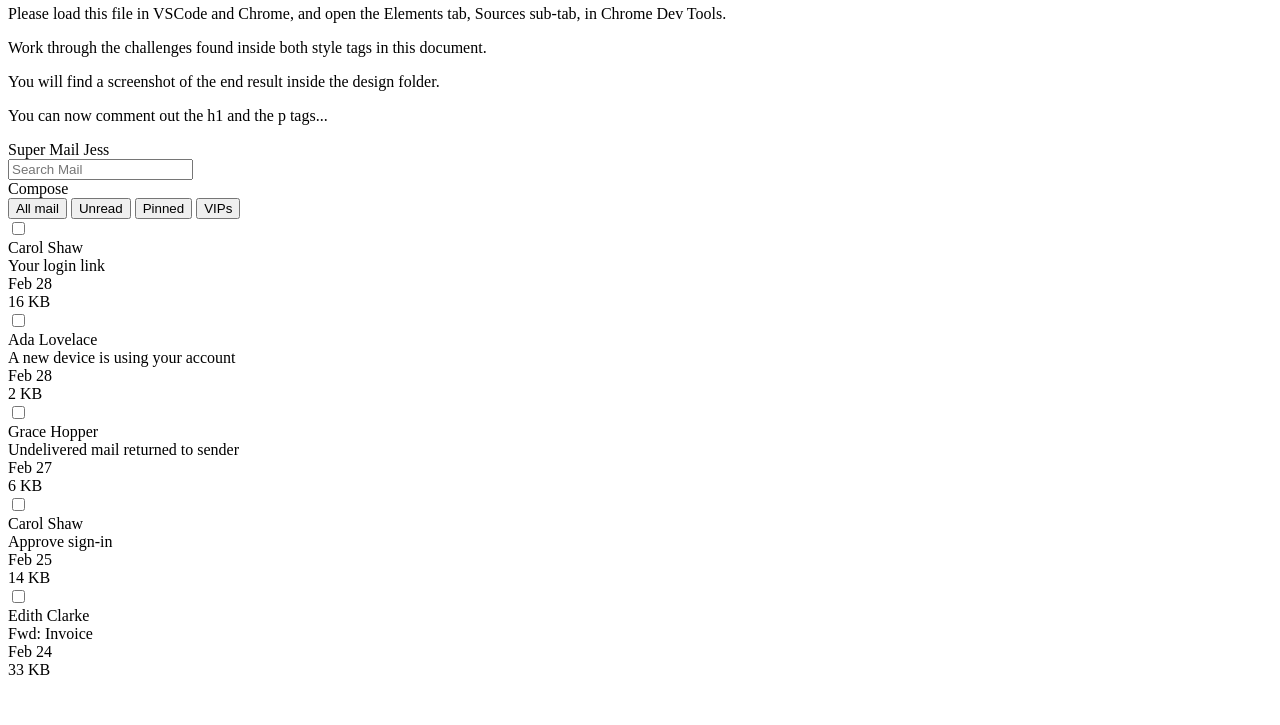
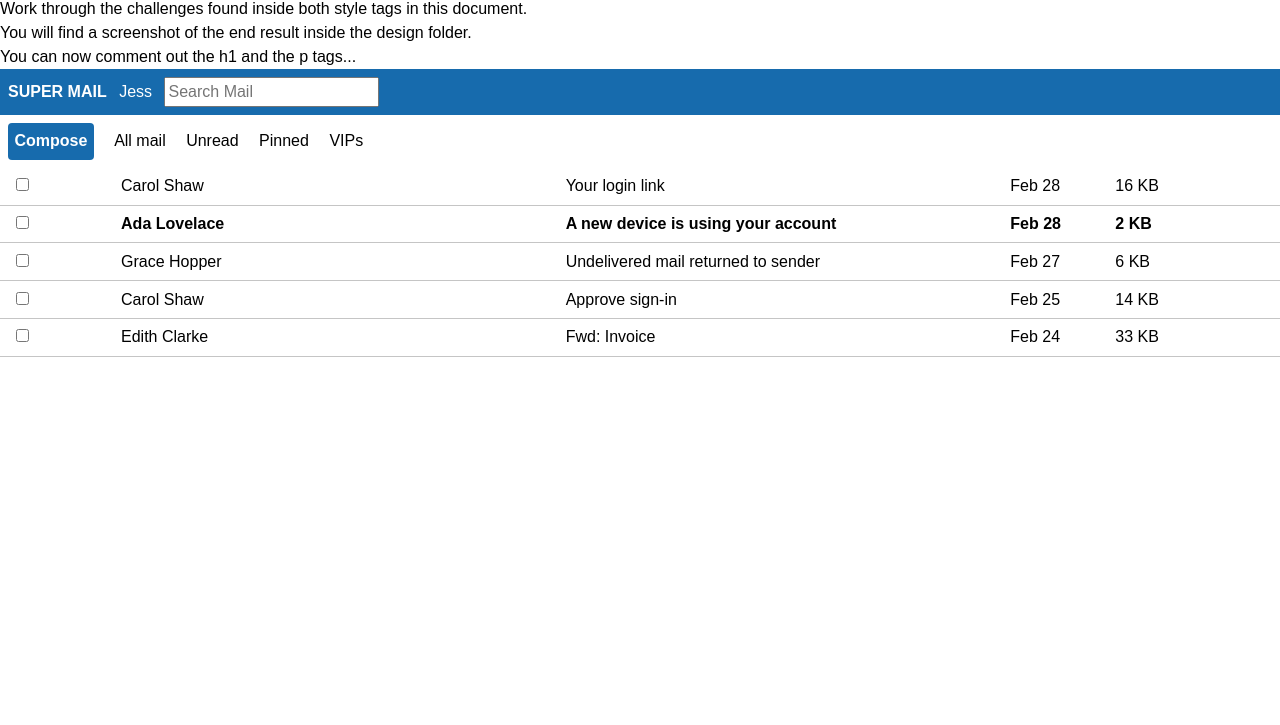
Before and after one commit to bloominstituteoftechnology/module-project-html-and-css-ii-FirelordLelouch, a plain HTML site: page index.html in a window 1280 px wide. Shown: the part 75-800 px from the top of the page. Drawn offline with Linux system fonts and the light colour scheme.

Commit message:
as close as possible

```diff
--- /dev/null
+++ b/Reset.css
@@ -0,0 +1,46 @@
+/*
+  1. Use a more-intuitive box-sizing model.
+*/
+*, *::before, *::after {
+    box-sizing: border-box;
+  }
+  /*
+    2. Remove default margin
+  */
+  * {
+    margin: 0;
+  }
+  /*
+    Typographic tweaks!
+    3. Add accessible line-height
+    4. Improve text rendering
+  */
+  body {
+    line-height: 1.5;
+    -webkit-font-smoothing: antialiased;
+  }
+  /*
+    5. Improve media defaults
+  */
+  img, picture, video, canvas, svg {
+    display: block;
+    max-width: 100%;
+  }
+  /*
+    6. Remove built-in form typography styles
+  */
+  input, button, textarea, select {
+    font: inherit;
+  }
+  /*
+    7. Avoid text overflows
+  */
+  p, h1, h2, h3, h4, h5, h6 {
+    overflow-wrap: break-word;
+  }
+  /*
+    8. Create a root stacking context
+  */
+  #root, #__next {
+    isolation: isolate;
+  }
--- /dev/null
+++ b/index.css
@@ -0,0 +1,55 @@
+body { font-family: Arial, Helvetica, sans-serif;
+}
+#headerTop { background-color: #176bad;
+    color: white;
+    padding: .5rem;
+}
+.inline { display: inline-block;
+}
+#headerTop span { margin-right: .5rem;
+}
+.bold { font-weight: bold;
+    text-transform: uppercase;
+}
+#headerBottom { border-bottom: grey;
+    padding: .5rem;
+}
+#headerBottom > div { display: inline-block;
+}
+.boop {
+    color :white;
+    background-color: #176bad;
+    padding: .4rem;
+    border-radius: 4px;
+    margin-right: 1rem;
+    cursor: pointer;
+    font-weight: bold;
+}
+#headerBottom button {
+    padding: 0;
+    border: none;
+    background: none;
+    margin-right: 1rem;
+    cursor: pointer;
+}
+#headerBottom button.active {
+    border-bottom: 2px #176bad;
+    wont-weight: bold;
+}
+.email div {
+    display: inline-block;
+}
+.email{
+    padding: .4rem;
+    padding-left: 1rem;
+    border-bottom: 1px solid #c5c5c5;
+}
+.email-name, .email-subject {
+    width: 35%;
+}
+.email-check, .email-date, .email-size {
+    width: 8%;
+}
+.email:nth-child(2){
+    font-weight: bold;
+}
--- a/index.html
+++ b/index.html
@@ -3,6 +3,8 @@
 
 <head>
   <meta charset="UTF-8">
+  <link rel="stylesheet" href="Reset.css">
+  <link rel="stylesheet" href="index.css">
   <style>
     /* 👉 Task 1- Apply the reset found on this page: https://www.joshwcomeau.com/css/custom-css-reset/ */
 
@@ -77,18 +79,18 @@
   <div>
     <header>
       <div id="headerTop">
-        <div>
-          <span>Super Mail</span>
+        <div class="inline">
+          <span class="bold">Super Mail</span>
           <span>Jess</span>
         </div>
-        <div>
+        <div class="inline">
           <input type="text" placeholder="Search Mail" />
         </div>
       </div>
       <div id="headerBottom">
-        <div>Compose</div>
+        <div class="boop">Compose</div>
         <div>
-          <button>All mail</button>
+          <button class="active">All mail</button>
           <button>Unread</button>
           <button>Pinned</button>
           <button>VIPs</button>
```
